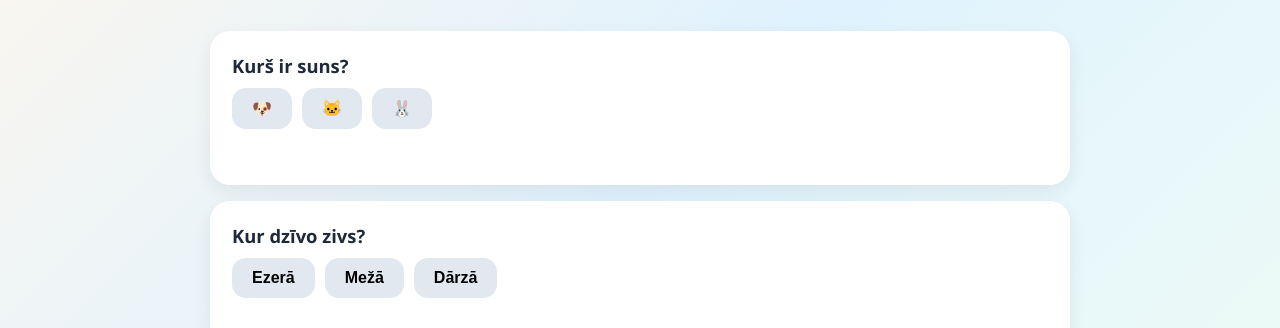
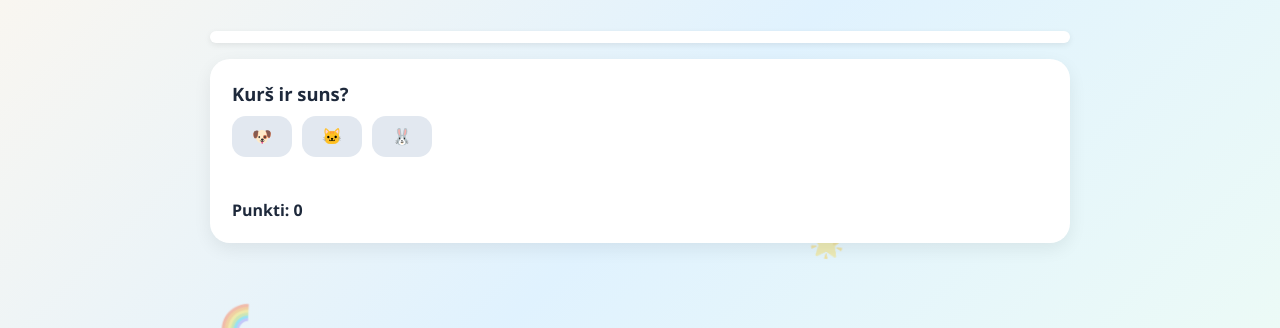
Before and after one commit to dawis86/daniels_macibas, a plain HTML site: page pages/daba.html in a window 1280 px wide. Shown: the part 209-537 px from the top of the page. Drawn offline with Linux system fonts and the light colour scheme.

Commit message:
Add cycling quiz engine, sound, progress, more questions

```diff
--- a/js/app.js
+++ b/js/app.js
@@ -1,4 +1,32 @@
-function answer(btn,isCorrect,feedbackId){const f=document.getElementById(feedbackId);if(isCorrect){btn.classList.add('correct');f.textContent='✅ Pareizi! Lieliski!';f.style.color='#16a34a';confetti(btn)}else{btn.classList.add('wrong');f.textContent='❌ Mēģini vēlreiz!';f.style.color='#dc2626'}}
-function confetti(el){const r=el.getBoundingClientRect();const cx=r.left+r.width/2;const cy=r.top+r.height/2;for(let i=0;i<18;i++){const s=document.createElement('span');s.className='confetti';s.textContent=['🎉','⭐','✨','🌟','💖'][i%5];const dx=(Math.random()*2-1)*160;const dy=(Math.random()*2-1)*160-60;s.style.left=cx+'px';s.style.top=cy+'px';s.style.setProperty('--dx',dx+'px');s.style.setProperty('--dy',dy+'px');document.body.appendChild(s);setTimeout(()=>s.remove(),1400)}}
-function spawnFloaters(){const icons=['⭐','🌈','✨','🎈','🌟'];for(let i=0;i<12;i++){const d=document.createElement('div');d.className='floating';d.textContent=icons[i%icons.length];d.style.left=Math.random()*100+'vw';d.style.top=Math.random()*100+'vh';d.style.animationDelay=(Math.random()*5)+'s';d.style.fontSize=(1.4+Math.random()*1.6)+'rem';document.body.appendChild(d)}}
+const SFX={};
+function beep(freq=660,dur=0.12,type='sine'){try{const ctx=new (window.AudioContext||window.webkitAudioContext)();const o=ctx.createOscillator();const g=ctx.createGain();o.type=type;o.frequency.value=freq;o.connect(g);g.connect(ctx.destination);g.gain.setValueAtTime(0.18,ctx.currentTime);g.gain.exponentialRampToValueAtTime(0.001,ctx.currentTime+dur);o.start();o.stop(ctx.currentTime+dur)}catch(e){}}
+const WORLDS={
+ burti:[{q:'Kurš burts ir A?',opts:[{t:'B',c:false},{t:'A',c:true},{t:'C',c:false}]},
+  {q:'Kurš burts ir L?',opts:[{t:'L',c:true},{t:'M',c:false},{t:'K',c:false}]},
+  {q:'Kurš vārds sākas ar M?',opts:[{t:'Māja',c:true},{t:'Zivs',c:false},{t:'Kaķis',c:false}]},
+  {q:'Kurš vārds beidzas ar S?',opts:[{t:'Māja',c:false},{t:'Zivs',c:true},{t:'Kaķis',c:false}]}],
+ matematika:[{q:'Cik ir 2 + 3?',opts:[{t:'4',c:false},{t:'5',c:true},{t:'6',c:false}]},
+  {q:'Cik ir 5 - 2?',opts:[{t:'2',c:false},{t:'3',c:true},{t:'4',c:false}]},
+  {q:'Cik ir 4 + 4?',opts:[{t:'7',c:false},{t:'8',c:true},{t:'9',c:false}]},
+  {q:'Kurš skaitlis ir lielākais?',opts:[{t:'3',c:false},{t:'7',c:true},{t:'5',c:false}]}],
+ logika:[{q:'Kas neder?',opts:[{t:'🍎',c:false},{t:'🍌',c:false},{t:'🚗',c:true}]},
+  {q:'Kurš ir nākamais? 🔴🔵🔴🔵 ?',opts:[{t:'🔴',c:true},{t:'🔵',c:false},{t:'🟢',c:false}]},
+  {q:'Kurš ir smagāks?',opts:[{t:'Plūme',c:false},{t:'Arbūzs',c:true},{t:'Ola',c:false}]},
+  {q:'Kas ir lieks? 🐶🐱🐟🚗',opts:[{t:'🐶',c:false},{t:'🐱',c:false},{t:'🚗',c:true}]}],
+ daba:[{q:'Kurš ir suns?',opts:[{t:'🐶',c:true},{t:'🐱',c:false},{t:'🐰',c:false}]},
+  {q:'Kur dzīvo zivs?',opts:[{t:'Ezerā',c:true},{t:'Mežā',c:false},{t:'Dārzā',c:false}]},
+  {q:'Kas aug kokā?',opts:[{t:'Ābols',c:true},{t:'Zivs',c:false},{t:'Kaķis',c:false}]},
+  {q:'Kurš dzīvo mežā?',opts:[{t:'Lācis',c:true},{t:'Zivs',c:false},{t:'Kaķis',c:false}]}],
+ valodas:[{q:'Kā angļu valodā ir "kaķis"?',opts:[{t:'Dog',c:false},{t:'Cat',c:true},{t:'Fish',c:false}]},
+  {q:'Kā angļu valodā ir "suns"?',opts:[{t:'Dog',c:true},{t:'Cat',c:false},{t:'Bird',c:false}]},
+  {q:'Kā angļu valodā ir "māja"?',opts:[{t:'House',c:true},{t:'Tree',c:false},{t:'Car',c:false}]},
+  {q:'Kā angļu valodā ir "zivs"?',opts:[{t:'Fish',c:true},{t:'Bird',c:false},{t:'Dog',c:false}]}],
+ ikdiena:[{q:'Cikos bērni parasti iet gulēt?',opts:[{t:'Pusdienlaikā',c:false},{t:'Vakarā',c:true},{t:'Rītā',c:false}]},
+  {q:'Kurš ir dārgāks?',opts:[{t:'Rotaļlieta',c:true},{t:'Ābols',c:false}]},
+  {q:'Kas ir nauda?',opts:[{t:'Euro',c:true},{t:'Ābols',c:false},{t:'Kaķis',c:false}]},
+  {q:'Cik ir 1 stunda minūtēs?',opts:[{t:'30',c:false},{t:'60',c:true},{t:'100',c:false}]}]
+};
+function confetti(el){const r=el.getBoundingClientRect();const cx=r.left+r.width/2;const cy=r.top+r.height/2;for(let i=0;i<22;i++){const s=document.createElement('span');s.className='confetti';s.textContent=['🎉','⭐','✨','🌟','💖','🎈'][i%6];const dx=(Math.random()*2-1)*180;const dy=(Math.random()*2-1)*180-80;s.style.left=cx+'px';s.style.top=cy+'px';s.style.setProperty('--dx',dx+'px');s.style.setProperty('--dy',dy+'px');document.body.appendChild(s);setTimeout(()=>s.remove(),1400)}}
+function spawnFloaters(){const icons=['⭐','🌈','✨','🎈','🌟','💖'];for(let i=0;i<14;i++){const d=document.createElement('div');d.className='floating';d.textContent=icons[i%icons.length];d.style.left=Math.random()*100+'vw';d.style.top=Math.random()*100+'vh';d.style.animationDelay=(Math.random()*5)+'s';d.style.fontSize=(1.4+Math.random()*1.6)+'rem';document.body.appendChild(d)}}
+function initQuiz(worldKey){const qs=WORLDS[worldKey];let i=0,score=0;const qEl=document.getElementById('q');const optsEl=document.getElementById('opts');const fb=document.getElementById('fb');const sc=document.getElementById('score');const bar=document.getElementById('bar');function render(){const q=qs[i%qs.length];qEl.textContent=q.q;optsEl.innerHTML='';fb.textContent='';bar.style.width=(i/qs.length*100)+'%';q.opts.forEach(o=>{const b=document.createElement('button');b.className='btn';b.textContent=o.t;b.onclick=()=>{if(o.c){b.classList.add('correct');fb.textContent='✅ Pareizi! Lieliski!';fb.style.color='#16a34a';score++;beep(880,0.15);confetti(b)}else{b.classList.add('wrong');fb.textContent='❌ Mēģini vēlreiz!';fb.style.color='#dc2626';beep(220,0.2,'square')}sc.textContent='Punkti: '+score;setTimeout(()=>{i++;render()},900)};optsEl.appendChild(b)})}render()}
 document.addEventListener('DOMContentLoaded',spawnFloaters);
--- a/pages/daba.html
+++ b/pages/daba.html
@@ -5,16 +5,9 @@
 <a class="back" href="../index.html">← Atpakaļ</a>
 <header><h1>🌿 Dabas pasaule</h1><p class="subtitle">Dzīvnieki un daba</p></header>
 <div class="container">
-<div class="game"><h3>Kurš ir suns?</h3><div class="options">
-<button class="btn" onclick="answer(this,true,'f1')">🐶</button>
-<button class="btn" onclick="answer(this,false,'f1')">🐱</button>
-<button class="btn" onclick="answer(this,false,'f1')">🐰</button>
-</div><div class="feedback" id="f1"></div></div>
-<div class="game"><h3>Kur dzīvo zivs?</h3><div class="options">
-<button class="btn" onclick="answer(this,true,'f2')">Ezerā</button>
-<button class="btn" onclick="answer(this,false,'f2')">Mežā</button>
-<button class="btn" onclick="answer(this,false,'f2')">Dārzā</button>
-</div><div class="feedback" id="f2"></div></div>
+<div style="background:#fff;border-radius:14px;height:12px;overflow:hidden;margin-bottom:16px;box-shadow:0 2px 6px rgba(0,0,0,.08)"><div id="bar" style="height:100%;width:0%;background:linear-gradient(90deg,#f97316,#ec4899);transition:width .4s"></div></div>
+<div class="game"><h3 id="q"></h3><div class="options" id="opts"></div><div class="feedback" id="fb"></div><p id="score" style="margin-top:8px;font-weight:700">Punkti: 0</p></div>
 </div>
 <script src="../js/app.js"></script>
+<script>document.addEventListener('DOMContentLoaded',()=>initQuiz('daba'));</script>
 </body></html>
```
Also changed, not shown: pages/burti.html (+3 -10 lines), pages/ikdiena.html (+3 -9 lines), pages/logika.html (+3 -10 lines), pages/matematika.html (+3 -10 lines), pages/valodas.html (+3 -10 lines).
